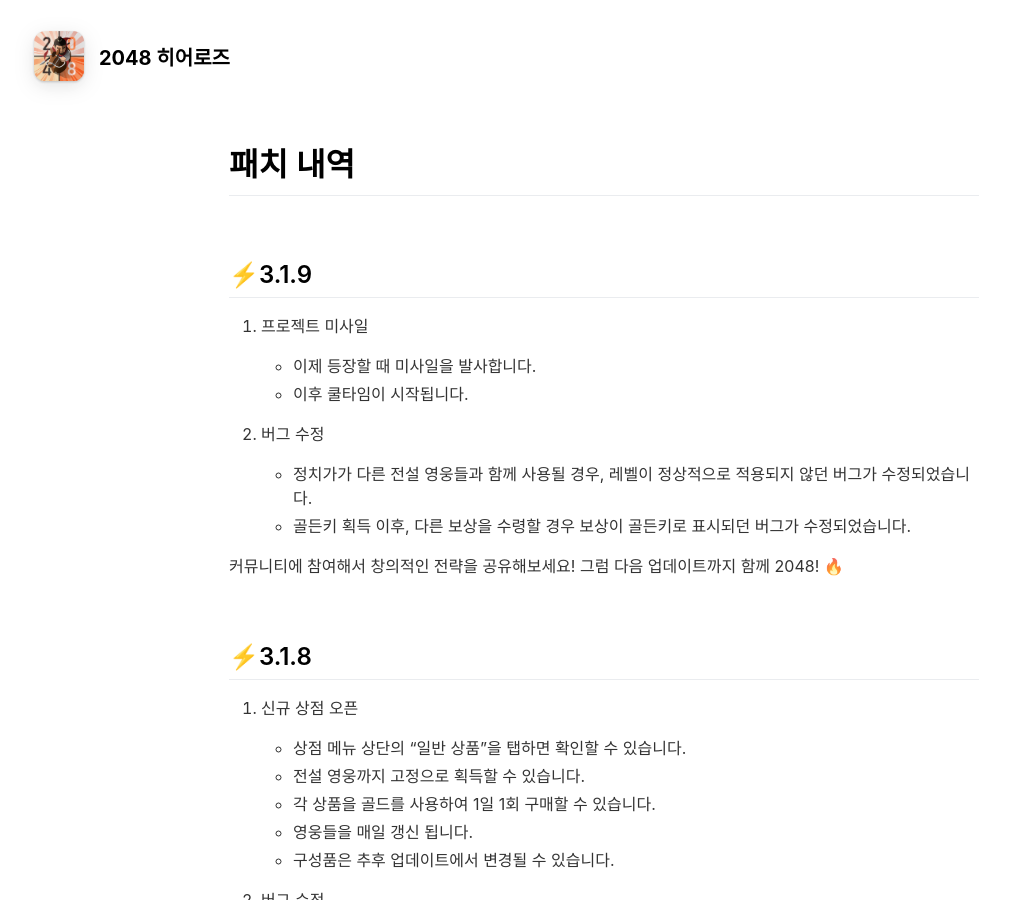
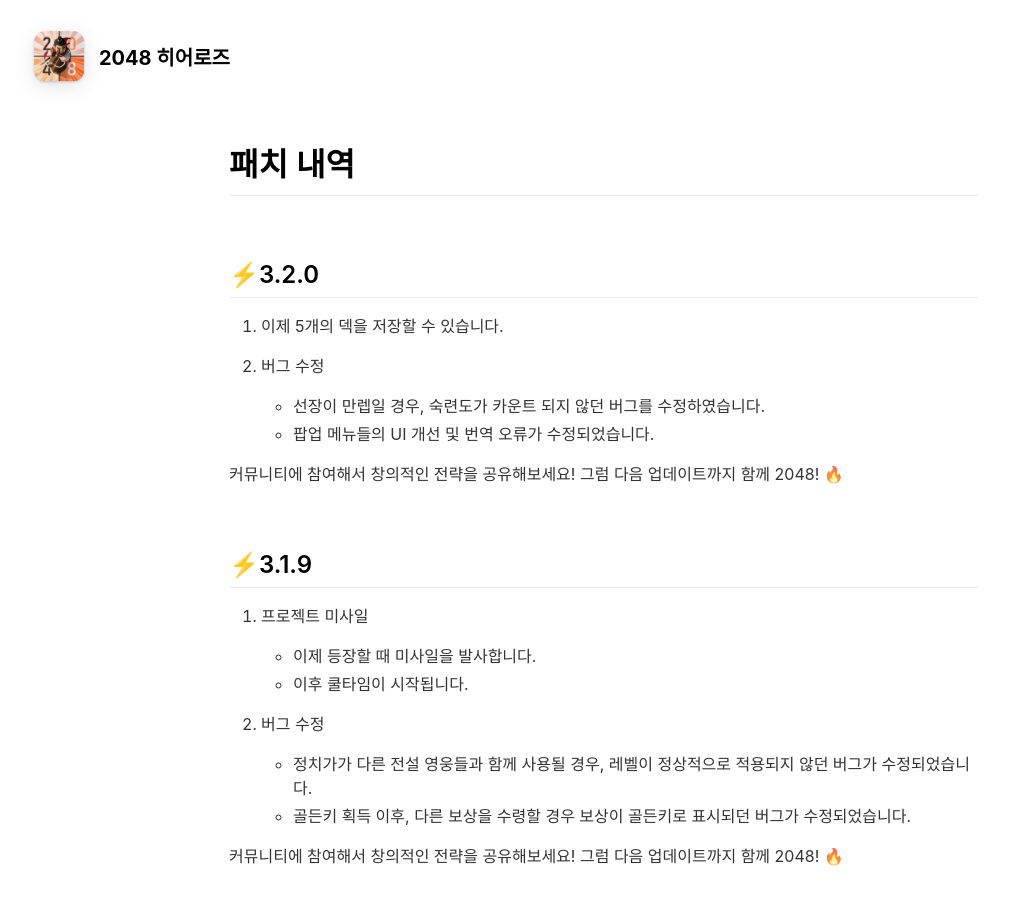
Before and after one commit to ArgoExped/Frozen-Arts, a Jekyll site: the page built from patch-kr.md, in a window 1280 px wide and 900 px high. Shown: the whole window, without its empty margins (36-1046 px from the left). Built offline with Jekyll 4.4.1, drawn with Linux system fonts in a browser that asks for light colours; nearby versions of some CDN libraries.

Commit message:
Update patch-kr.md
3.2.0

```diff
--- a/patch-kr.md
+++ b/patch-kr.md
@@ -7,6 +7,22 @@ include_in_header: true
 
 <br>
 
+
+## ⚡3.2.0
+
+
+1. 이제 5개의 덱을 저장할 수 있습니다.
+
+2. 버그 수정
+
+	- 선장이 만렙일 경우, 숙련도가 카운트 되지 않던 버그를 수정하였습니다.
+	- 팝업 메뉴들의 UI 개선 및 번역 오류가 수정되었습니다.
+
+커뮤니티에 참여해서 창의적인 전략을 공유해보세요!
+그럼 다음 업데이트까지 함께 2048! 🔥
+
+
+<br>
 ## ⚡3.1.9
 
 
```
